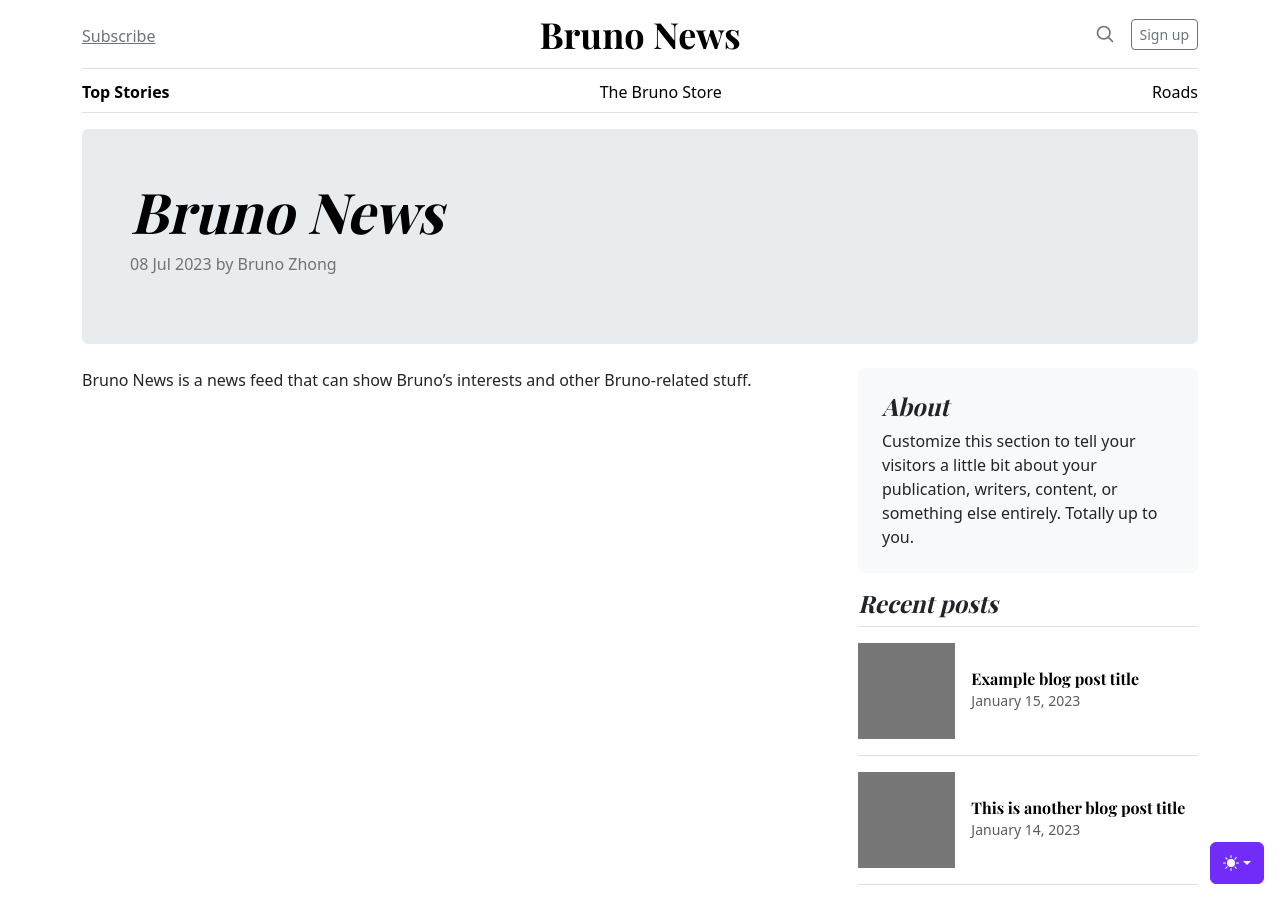
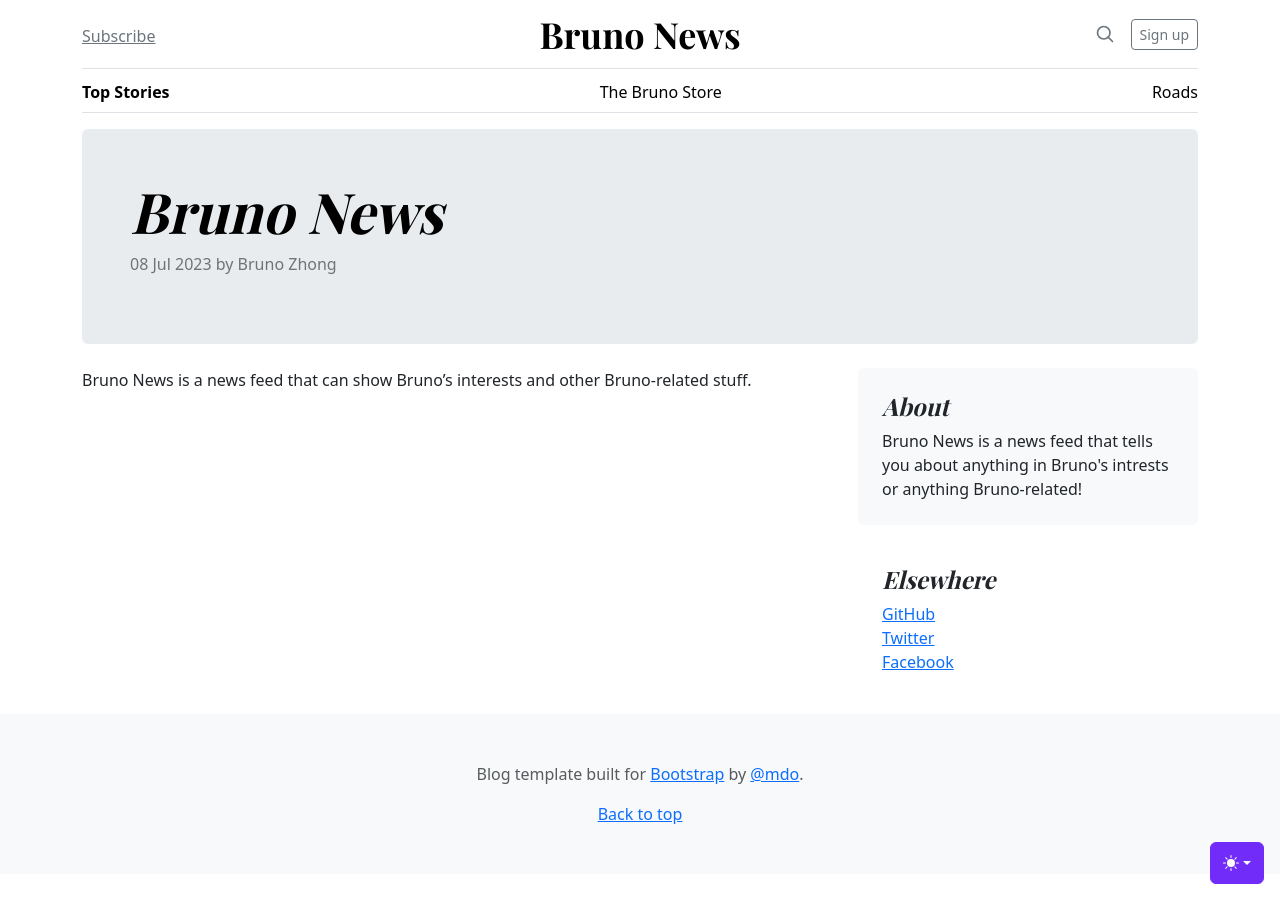
Before and after one commit to Brunozhon/bruno-news, a Jekyll site: the page built from _posts/2023-07-08-bruno-news.md, in a window 1280 px wide and 900 px high. Built offline with Jekyll 4.4.1, drawn with Linux system fonts in a browser that asks for light colours; some of the changed text lies outside the part shown.

Commit message:
Could we include effort?

```diff
--- a/_layouts/post.html
+++ b/_layouts/post.html
@@ -206,11 +206,8 @@
 
     <div class="col-md-4">
       <div class="position-sticky" style="top: 2rem;">
-        <div class="p-4 mb-3 bg-body-tertiary rounded">
-          <h4 class="fst-italic">About</h4>
-          <p class="mb-0">Customize this section to tell your visitors a little bit about your publication, writers, content, or something else entirely. Totally up to you.</p>
-        </div>
-
+        {% include about.html %}
+<!--
         <div>
           <h4 class="fst-italic">Recent posts</h4>
           <ul class="list-unstyled">
@@ -261,7 +258,7 @@
             <li><a href="#">April 2020</a></li>
           </ol>
         </div>
-
+        -->
         <div class="p-4">
           <h4 class="fst-italic">Elsewhere</h4>
           <ol class="list-unstyled">
```
